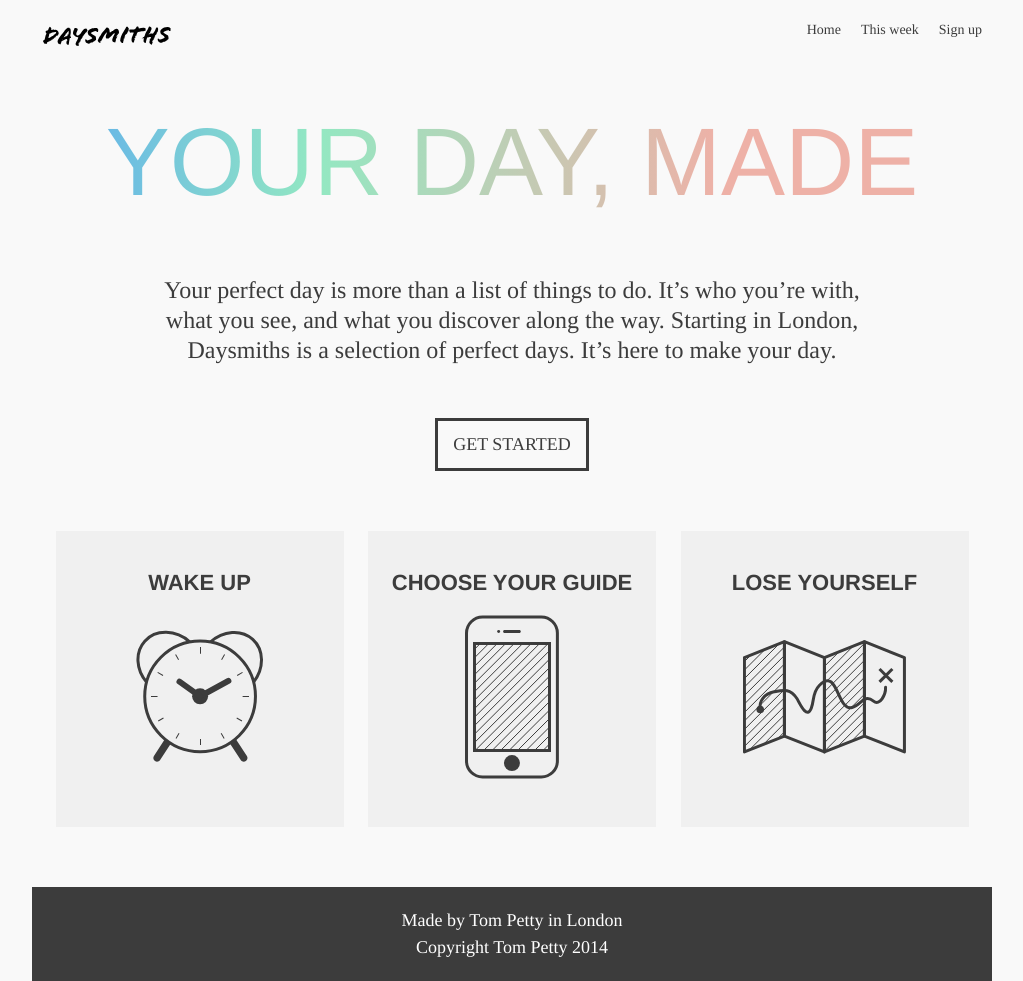
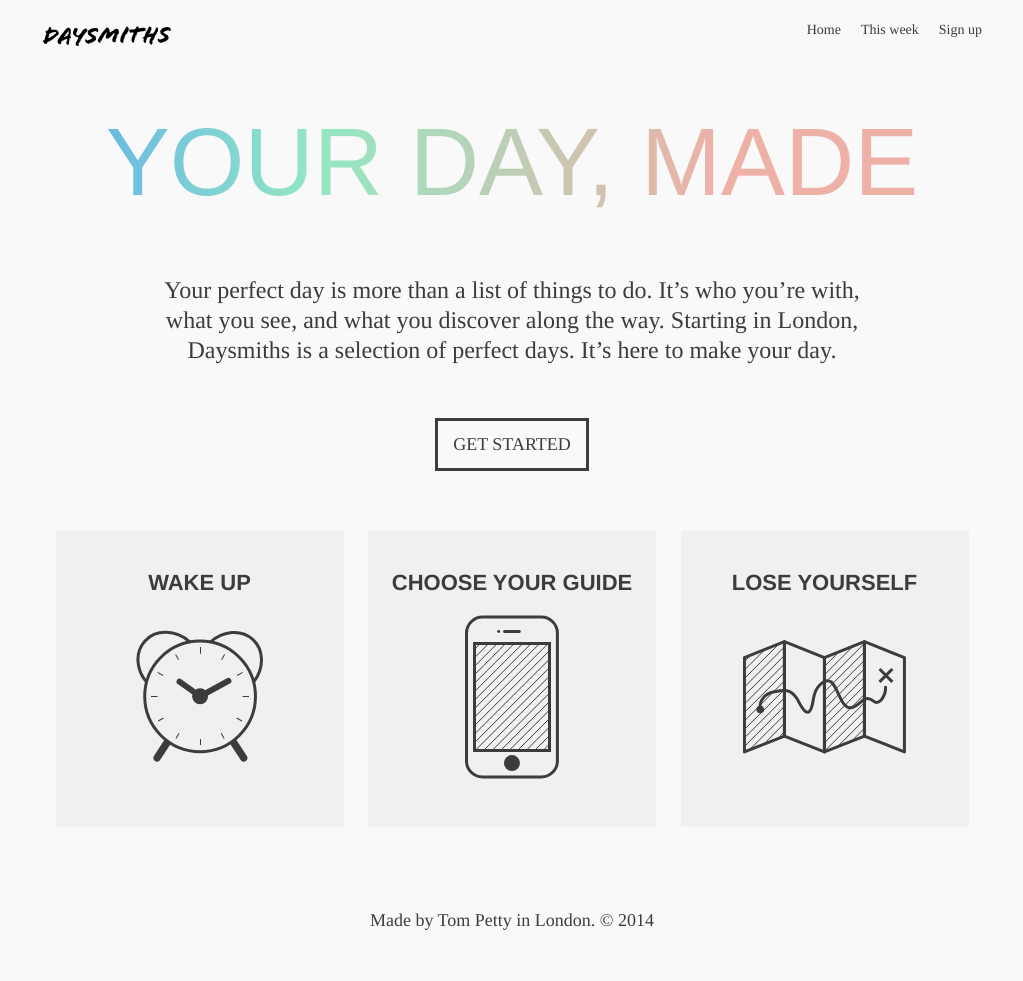
Before and after one commit to anothertompetty/daysmiths, a Jekyll site: the page built from index.html, in a window 1280 px wide. Shown: the whole page, without its empty margins (128-1151 px from the left). Built offline with Jekyll 4.4.1, drawn with Linux system fonts in a browser that asks for light colours; nearby versions of some CDN libraries; Markdown is read by kramdown in place of the engine named in the settings; after the commit the page ends 954 px from its top, so only the background shows below that.

Commit message:
footer tweaks

```diff
--- a/_layouts/default.html
+++ b/_layouts/default.html
@@ -80,8 +80,7 @@
 
 		<div class="bottom">
 
-			<p>Made by Tom Petty in London</p>
-			<p>Copyright Tom Petty 2014</p>
+			<p>Made by Tom Petty in London. &copy; 2014</p>
 
 		</div>
 
--- a/css/style.css
+++ b/css/style.css
@@ -48,15 +48,9 @@ footer {
 	margin-top: 60px;
 	bottom: 0px;
 	text-align: center;
-	background-color: #3c3c3c;
-}
-
-.bottom {
-
 }
 
 .bottom p {
-	color: #fff;
 	text-align: center;
 }
 
```
